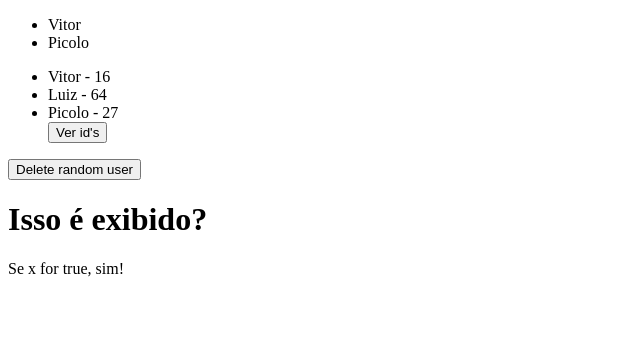
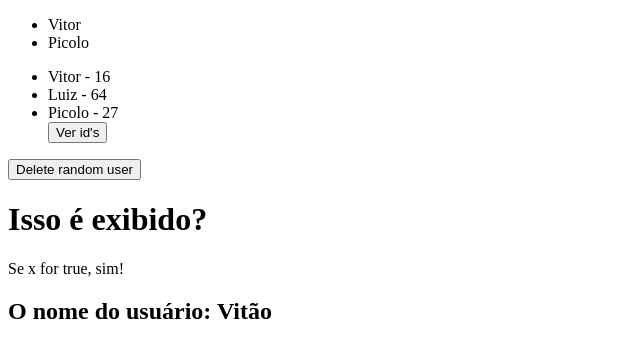
Before and after one commit to VitorCruz78/react, a Next.js app in the folder react-js/: page / in a window 1280 px wide. Shown: the top 358 px of the page, without its empty margins (0-640 px from the left). Built offline with nearby package versions, Linux system fonts and the light colour scheme.

Commit message:
introduction of props

```diff
--- /dev/null
+++ b/react-js/src/components/ShowUserName.js
@@ -0,0 +1,9 @@
+import React from "react";
+
+export default function ShowUserName(props) {
+    return (
+        <div>
+            <h2>O nome do usuário: {props.name}</h2>
+        </div>
+    )
+}
--- a/react-js/src/pages/index.js
+++ b/react-js/src/pages/index.js
@@ -1,11 +1,13 @@
 import ListRender from '@/components/ListRender'
 import ConditionalRender from '@/components/ConditionalRender'
+import ShowUserName from '@/components/ShowUserName'
 
 export default function Home() {
   return (
     <>
       <ListRender />
       <ConditionalRender />
+      <ShowUserName name="Vitão" />
     </>
   )
 }
```
